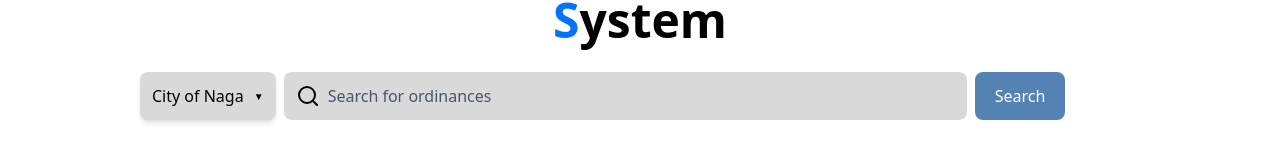
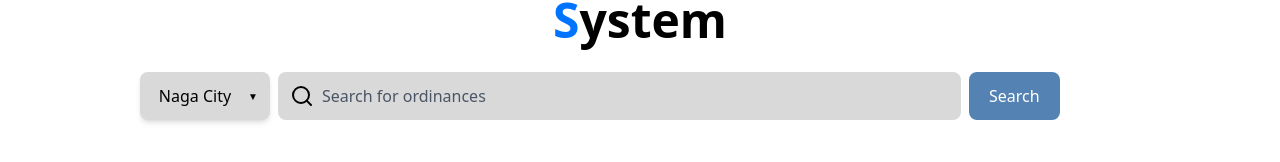
Before and after one commit to snowP26/KILOS-Capstone, a Next.js app: page / in a window 1280 px wide. Shown: the part 246-408 px from the top of the page. Built offline with nearby package versions, Linux system fonts and the light colour scheme.

Commit message:
fix: fix location text

```diff
--- a/src/app/components/community/locselect.tsx
+++ b/src/app/components/community/locselect.tsx
@@ -4,7 +4,7 @@ import { Listbox } from '@headlessui/react'
 import { useState } from 'react'
 
 const locations = [
-    { name: 'City of Naga', value: 'Naga' },
+    { name: 'Naga City', value: 'Naga' },
     { name: 'Pili', value: 'Pili' },
     { name: 'Bula', value: 'Bula' }
 ]
```
